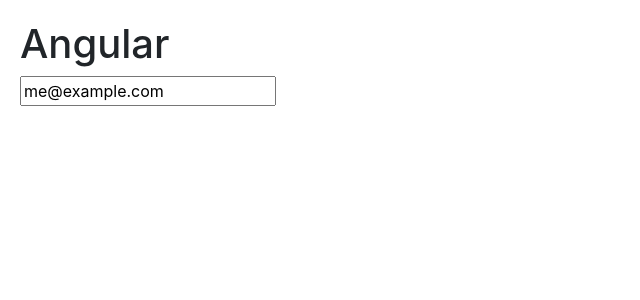
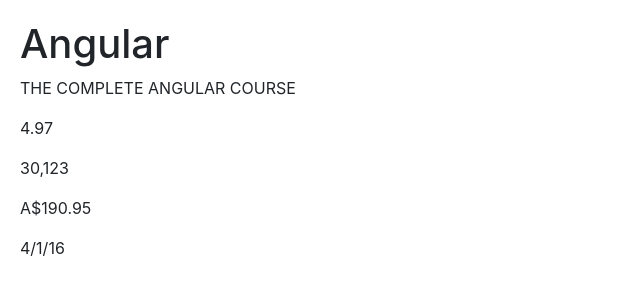
Before and after one commit to carlabalbontin/ng-hello-world, an Angular app: page / in a window 1280 px wide. Shown: the top 300 px of the page, without its empty margins (0-640 px from the left). Built offline with nearby package versions, Linux system fonts and the light colour scheme.

Commit message:
Built-in pipes

```diff
--- a/src/app/courses.component.ts
+++ b/src/app/courses.component.ts
@@ -4,13 +4,20 @@ import { CoursesService } from './courses.service';
 @Component({
   selector: 'courses',
   template: `
-    <input [(ngModel)]="email" (keyup.enter)="onKeyEnter()"/>
+    <p>{{ course.title | uppercase }}</p>
+    <p>{{ course.rating | number: '1.2-2' }}</p>
+    <p>{{ course.students | number }}</p>
+    <p>{{ course.price | currency:'AUD' }}</p>
+    <p>{{ course.releaseDate | date:'shortDate' }}</p>
   `
 })
 export class CoursesComponent {
-  email = 'me@example.com';
+  course = {
+    title: 'The Complete Angular Course',
+    rating: 4.9745,
+    students: 30123,
+    price: 190.95,
+    releaseDate: new Date(2016, 3, 1)
+  };
 
-  onKeyEnter() {
-    console.log(this.email);
-  }
 }
```
